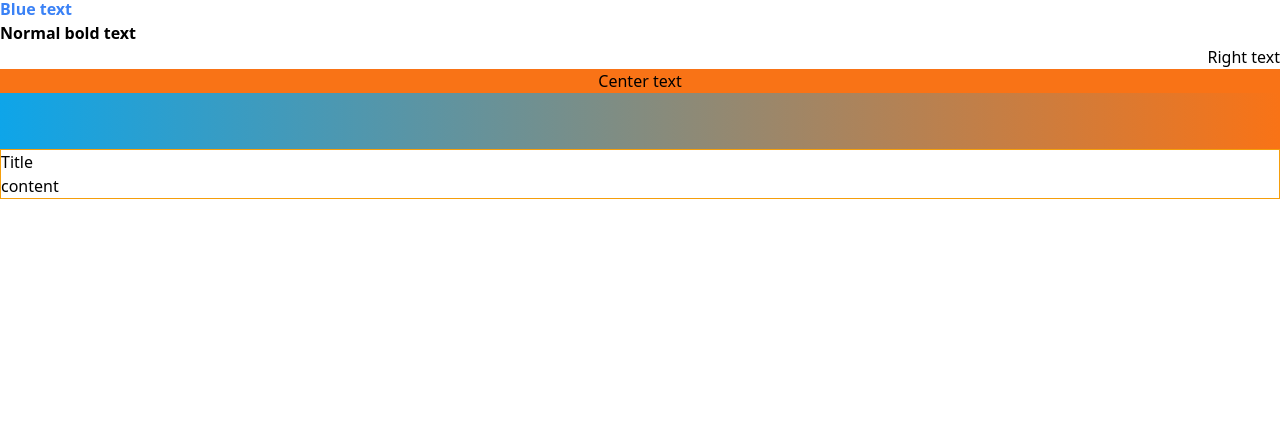
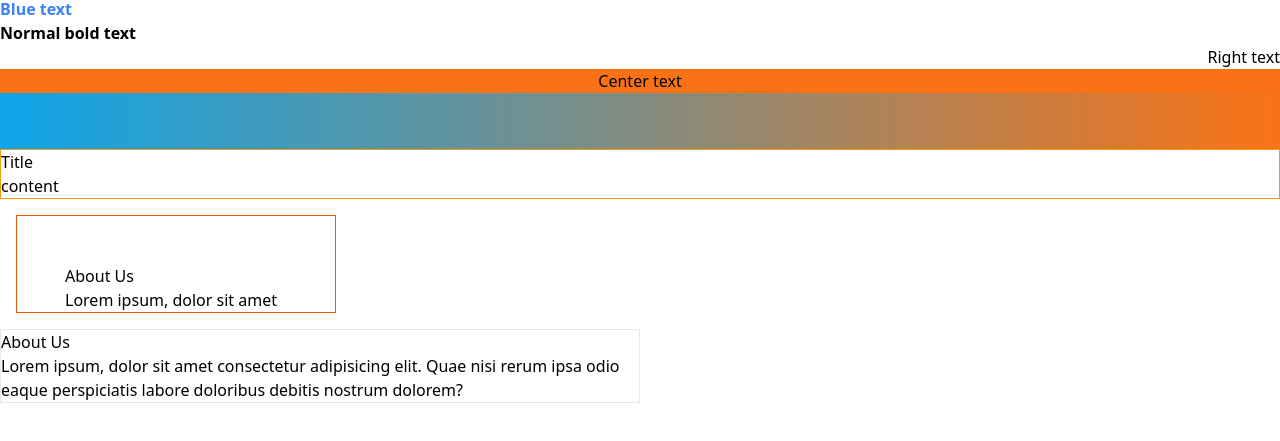
Before and after one commit to mahfuzhasanreza/intro-to-tailwind, a plain HTML site: page index.html in a window 1280 px wide. Shown: the part 183-624 px from the top of the page. Drawn offline with nearby package versions, Linux system fonts and the light colour scheme.

Commit message:
added Tailwind Width, Height, Padding, Margin

```diff
--- a/index.html
+++ b/index.html
@@ -31,6 +31,14 @@
                 <p>content</p>
             </div>
         </section>
+        <section class="m-4 p-12 w-80 h-24 border-orange-600 overflow-scroll border">
+            <h3>About Us</h3>
+            <p>Lorem ipsum, dolor sit amet consectetur adipisicing elit. Quae nisi rerum ipsa odio eaque perspiciatis labore doloribus debitis nostrum dolorem?</p>
+        </section>
+        <section class="w-1/2 border">
+            <h3>About Us</h3>
+            <p>Lorem ipsum, dolor sit amet consectetur adipisicing elit. Quae nisi rerum ipsa odio eaque perspiciatis labore doloribus debitis nostrum dolorem?</p>
+        </section>
     </main>
 </body>
 </html>
```
